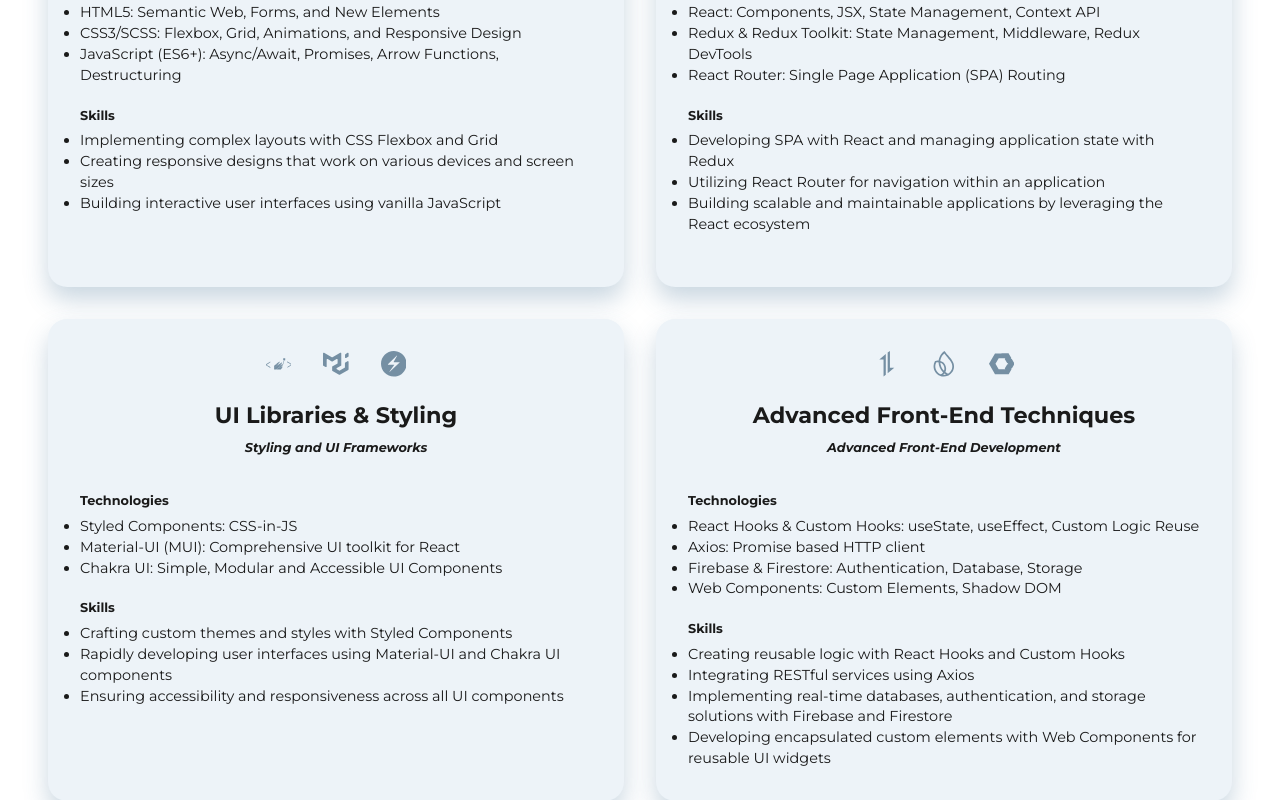
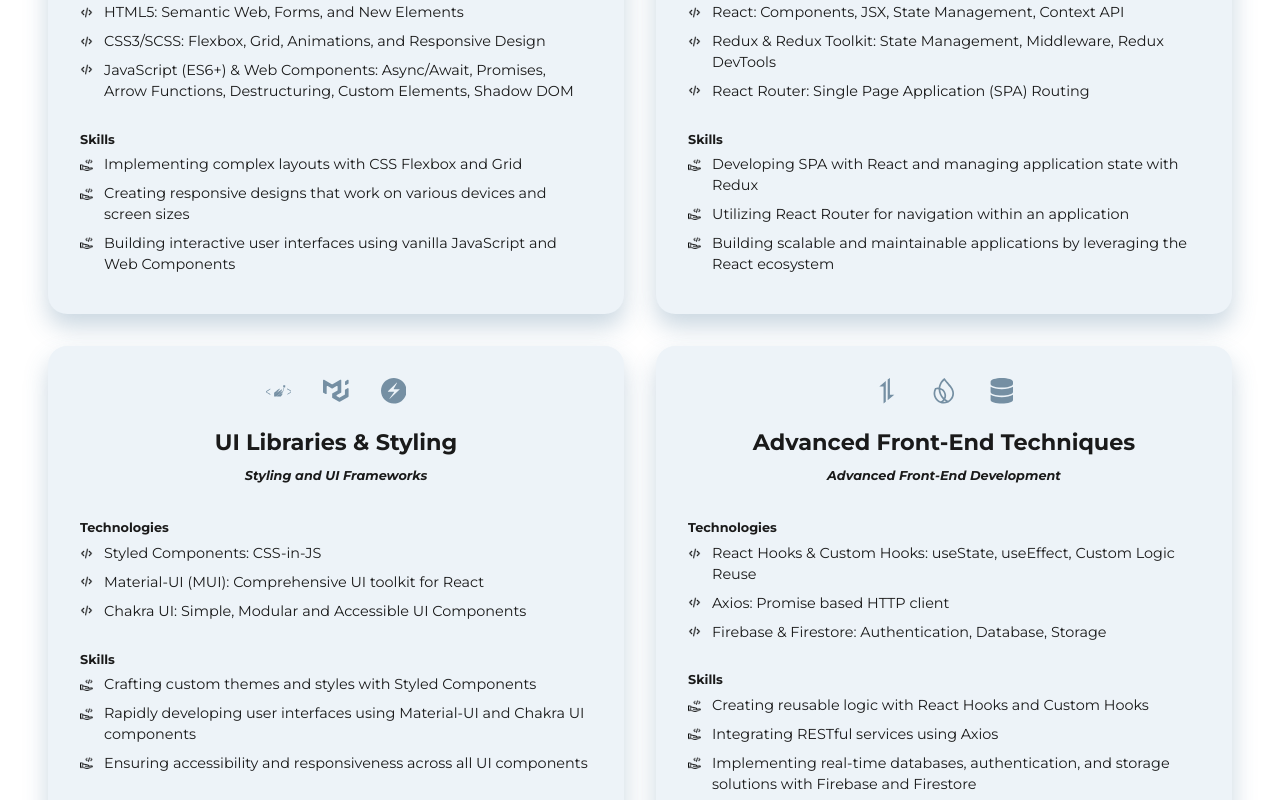
Before and after one commit to stastnan/portfolio, a React (Vite) app: page /#home in a window 1280 px wide. Shown: the part 1900-2700 px from the top of the page. Built offline with nearby package versions, Linux system fonts and the light colour scheme.

Commit message:
chore: improve UI, add animations and icons

```diff
--- a/src/App.tsx
+++ b/src/App.tsx
@@ -29,7 +29,6 @@ function App() {
       <GlobalStyles />
       <Modal />
       <Navigation setActiveSection={handleSetActiveSection} />
-
       <Header />
       <main>
         <About />
--- a/src/context/modal-context.tsx
+++ b/src/context/modal-context.tsx
@@ -1,4 +1,4 @@
-import React, { createContext, useContext, useState } from "react";
+import { createContext, useContext, useState } from "react";
 
 interface Context {
   isOpen: boolean;
--- a/src/sections/footer/styled.ts
+++ b/src/sections/footer/styled.ts
@@ -9,6 +9,7 @@ export const AppFooter = styled.footer`
   background-color: ${({ theme }) => theme.colors.primary};
   padding: 1rem 0 1.5rem 0;
   box-shadow: ${({ theme }) => theme.shadow.footer};
+  width: 100%;
 
   ${device.md} {
     padding: 1.5rem 0 7rem 0;
--- a/src/sections/header/Header.tsx
+++ b/src/sections/header/Header.tsx
@@ -20,24 +20,25 @@ function Header() {
     <HeaderWrapper id="home">
       <HeaderContainer>
         <ImageContainer
-          initial={{ opacity: 0, scale: 0 }}
+          initial={{ opacity: 0, scale: 0.5, y: 50 }}
           animate={{
             opacity: 1,
-            scale: [0, 1.2, 0.8, 1],
-            rotate: [0, -10, 0, 10, 0],
-            x: [0, -10, 0, 10, 0],
-            y: [0, -5, 0, 5, 0],
+            scale: [0.5, 1.05, 0.95, 1],
+            rotate: [0, 10, -10, 10, -10, 0],
+            x: [0, 20, -20, 20, -20, 0],
+            y: [50, 10, -10, 10, -10, 0],
           }}
           transition={{
             ease: "easeInOut",
-            duration: 2,
-            times: [0, 0.2, 0.5, 0.8, 1],
+            duration: 2.5,
+            times: [0, 0.2, 0.4, 0.6, 0.8, 1],
             loop: Infinity,
             repeatDelay: 1,
           }}
         >
           <HeaderImage src={ProfilePicture} alt="Profile picture" />
         </ImageContainer>
+
         <NameHeading>Nikola Šťastná</NameHeading>
         <MottoParagraph>
           Transitioning into IT with a clear focus, I am on my way to becoming a
--- a/src/sections/technologies/Technologies.tsx
+++ b/src/sections/technologies/Technologies.tsx
@@ -1,6 +1,6 @@
 import { useRef } from "react";
 
-import { LazyMotion, domAnimation, m, useInView } from "framer-motion";
+import { LazyMotion, domAnimation, useInView } from "framer-motion";
 
 import Card from "../../ui/components/card/Card";
 import { CustomWrapper } from "../../ui/components/custom-wrapper/styled";
@@ -10,8 +10,11 @@ import { Description, Heading2, Heading4, Heading6 } from "../../ui/typography";
 import { cards } from "./data";
 import {
   CardsWrapper,
+  CustomList,
   IconsWrapper,
   ItalicHeading,
+  ListElementSkill,
+  ListElementTech,
   PartWrapper,
   TitleWrapper,
   Wrapper,
@@ -34,7 +37,7 @@ function Technologies() {
   const isInView = useInView(ref);
 
   return (
-    <GeneralSection bgcolor="light" id="technologies" ref={ref}>
+    <GeneralSection bgcolor="light" id="technologies">
       <LazyMotion features={domAnimation}>
         <GeneralWrapper>
           <CustomWrapper>
@@ -45,7 +48,7 @@ function Technologies() {
             </Description>
           </CustomWrapper>
 
-          <Wrapper>
+          <Wrapper ref={ref}>
             {cards.map((card, index) => (
               <CardsWrapper
                 key={card.id}
@@ -67,19 +70,19 @@ function Technologies() {
                   </TitleWrapper>
                   <PartWrapper>
                     <Heading6>Technologies</Heading6>
-                    <ul>
+                    <CustomList>
                       {card.technologies.map((tech) => (
-                        <li key={tech}>{tech}</li>
+                        <ListElementTech key={tech}>{tech}</ListElementTech>
                       ))}
-                    </ul>
+                    </CustomList>
                   </PartWrapper>
                   <PartWrapper>
                     <Heading6>Skills</Heading6>
-                    <ul>
+                    <CustomList>
                       {card.skills.map((skill) => (
-                        <li key={skill}>{skill}</li>
+                        <ListElementSkill key={skill}>{skill}</ListElementSkill>
                       ))}
-                    </ul>
+                    </CustomList>
                   </PartWrapper>
                 </Card>
               </CardsWrapper>
--- a/src/sections/technologies/data.ts
+++ b/src/sections/technologies/data.ts
@@ -1,5 +1,5 @@
 import { type IconType } from "react-icons";
-import { FaCss3Alt, FaHtml5, FaReact } from "react-icons/fa";
+import { FaCss3Alt, FaDatabase, FaHtml5, FaReact } from "react-icons/fa";
 import { IoLogoJavascript } from "react-icons/io5";
 import {
   SiAxios,
@@ -9,7 +9,6 @@ import {
   SiReactrouter,
   SiRedux,
   SiStyledcomponents,
-  SiWebcomponentsdotorg,
 } from "react-icons/si";
 import { v4 as uuidv4 } from "uuid";
 
@@ -34,12 +33,12 @@ export const cards: Card[] = [
     technologies: [
       "HTML5: Semantic Web, Forms, and New Elements",
       "CSS3/SCSS: Flexbox, Grid, Animations, and Responsive Design",
-      "JavaScript (ES6+): Async/Await, Promises, Arrow Functions, Destructuring",
+      "JavaScript (ES6+) & Web Components: Async/Await, Promises, Arrow Functions, Destructuring, Custom Elements, Shadow DOM",
     ],
     skills: [
       "Implementing complex layouts with CSS Flexbox and Grid",
       "Creating responsive designs that work on various devices and screen sizes",
-      "Building interactive user interfaces using vanilla JavaScript",
+      "Building interactive user interfaces using vanilla JavaScript and Web Components",
     ],
     icons: [
       { icon: FaHtml5, id: uuidv4() },
@@ -95,18 +94,16 @@ export const cards: Card[] = [
       "React Hooks & Custom Hooks: useState, useEffect, Custom Logic Reuse",
       "Axios: Promise based HTTP client",
       "Firebase & Firestore: Authentication, Database, Storage",
-      "Web Components: Custom Elements, Shadow DOM",
     ],
     skills: [
       "Creating reusable logic with React Hooks and Custom Hooks",
       "Integrating RESTful services using Axios",
       "Implementing real-time databases, authentication, and storage solutions with Firebase and Firestore",
-      "Developing encapsulated custom elements with Web Components for reusable UI widgets",
     ],
     icons: [
       { icon: SiAxios, id: uuidv4() },
       { icon: SiFirebase, id: uuidv4() },
-      { icon: SiWebcomponentsdotorg, id: uuidv4() },
+      { icon: FaDatabase, id: uuidv4() },
     ],
   },
 ];
--- a/src/sections/technologies/styled.ts
+++ b/src/sections/technologies/styled.ts
@@ -58,3 +58,20 @@ export const CardsWrapper = styled(m.div)`
   flex-wrap: wrap;
   align-items: stretch;
 `;
+
+export const CustomList = styled.ul`
+  list-style: none;
+`;
+
+export const ListElementTech = styled.li`
+  margin-bottom: 0.5rem;
+  padding-left: 1.5rem;
+  background-image: url("src/assets/code.png");
+  background-repeat: no-repeat;
+  background-size: 0.8rem 0.8rem;
+  background-position: 0 3.5px;
+`;
+
+export const ListElementSkill = styled(ListElementTech)`
+  background-image: url("src/assets/share.png");
+`;
--- a/src/ui/components/app-link/shared-styles.ts
+++ b/src/ui/components/app-link/shared-styles.ts
@@ -1,4 +1,6 @@
 import { css } from "styled-components";
+
+import { device } from "@ui/breakpoints";
 
 export const sharedStyles = css<{ variant: "primary" | "light" }>`
   display: inline-block;
@@ -16,6 +18,7 @@ export const sharedStyles = css<{ variant: "primary" | "light" }>`
     variant === "primary" ? theme.colors.primary : theme.colors.light};
   color: ${({ theme, variant }) =>
     variant === "primary" ? theme.colors.white : theme.colors.black};
+
   &:hover {
     background-color: transparent;
     color: ${({ theme, variant }) =>
@@ -24,4 +27,8 @@ export const sharedStyles = css<{ variant: "primary" | "light" }>`
       variant === "primary" ? theme.colors.primary : theme.colors.light};
     transform: scale(1.1);
   }
+
+  ${device.sm} {
+    padding: 0.4rem 1.2rem;
+  }
 `;
--- a/src/ui/components/general-section/styled.ts
+++ b/src/ui/components/general-section/styled.ts
@@ -14,7 +14,7 @@ export const StyledSection = styled.section<Props>`
   background-color: ${({ theme, bgcolor }) =>
     bgcolor === "dark" ? theme.colors.light : theme.colors.white};
   transition: ${({ theme }) => theme.transition};
-  width: 100vw;
+  width: 100%;
   display: ${({ block }) => (block ? "block" : "grid")};
   place-items: center;
   scroll-margin-top: 5rem;
--- a/tsconfig.json
+++ b/tsconfig.json
@@ -5,6 +5,7 @@
     "lib": ["ES2020", "DOM", "DOM.Iterable"],
     "module": "ESNext",
     "skipLibCheck": true,
+    "allowSyntheticDefaultImports": true,
     "baseUrl": ".",
     "paths": {
       "@assets/*": ["src/assets/*"],
```
Also changed, not shown: src/assets/code.png (added), src/assets/share.png (added).
